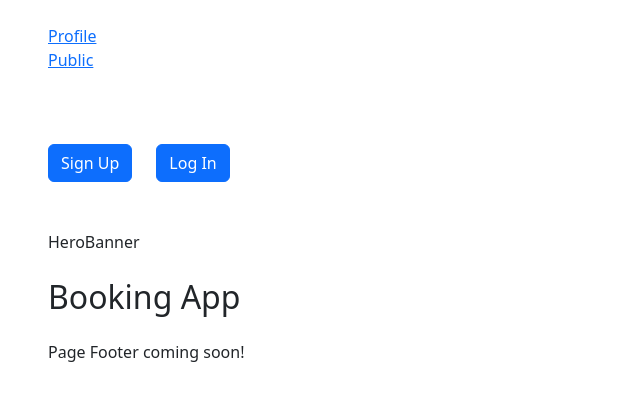
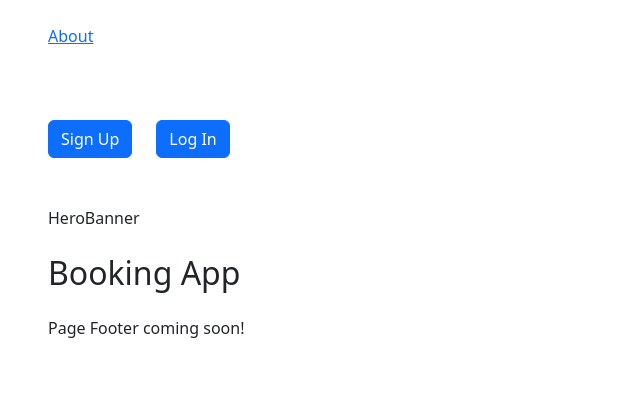
Before and after one commit to DouglasVDM/court-booking-app, a React (Vite) app: page / in a window 1280 px wide. Shown: the top 400 px of the page, without its empty margins (0-640 px from the left). Built offline with nearby package versions, Linux system fonts and the light colour scheme; no server answers.

Commit message:
Use semantic header tag

```diff
--- a/src/components/navigation/desktop/NavbarTabs.jsx
+++ b/src/components/navigation/desktop/NavbarTabs.jsx
@@ -6,13 +6,13 @@ const NavbarTabs = () => {
 
   return (
     <div className="m-4">
-      <NavbarTab path="/profile" label="Profile" />
-      <br />
-      <NavbarTab path="/public" label="Public" />
+      <NavbarTab path="/about" label="About" />
       <br />
       <br />
       {isAuthenticated && (
-        <>
+        <header>
+          <NavbarTab path="/profile" label="Profile" />
+          <br />
           <NavbarTab path="/bookings" label="All bookings" />
           <br />
           <NavbarTab path="/booking-form" label="Book a court" />
@@ -20,7 +20,7 @@ const NavbarTabs = () => {
           <NavbarTab path="/protected" label="Protected" />
           <br />
           <NavbarTab path="/admin" label="Admin" />
-        </>
+        </header>
       )}
     </div>
   );
```
